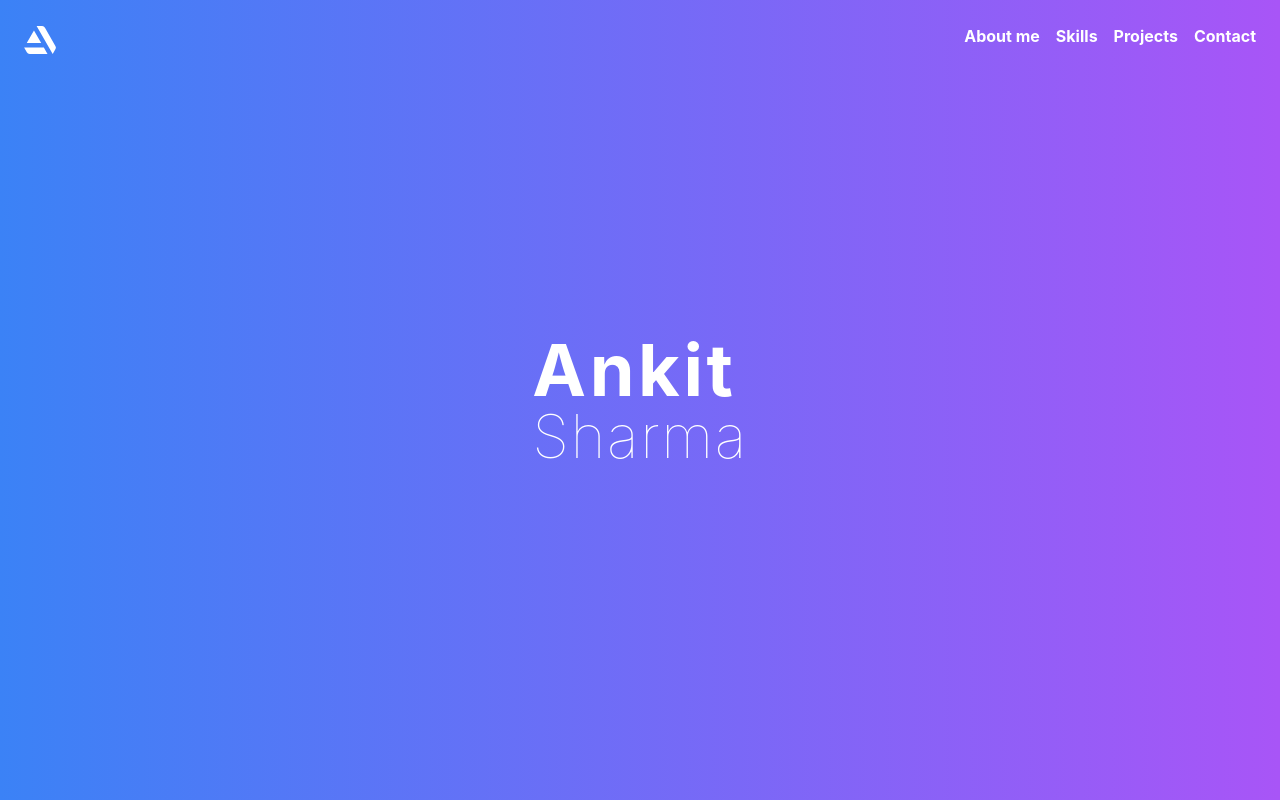
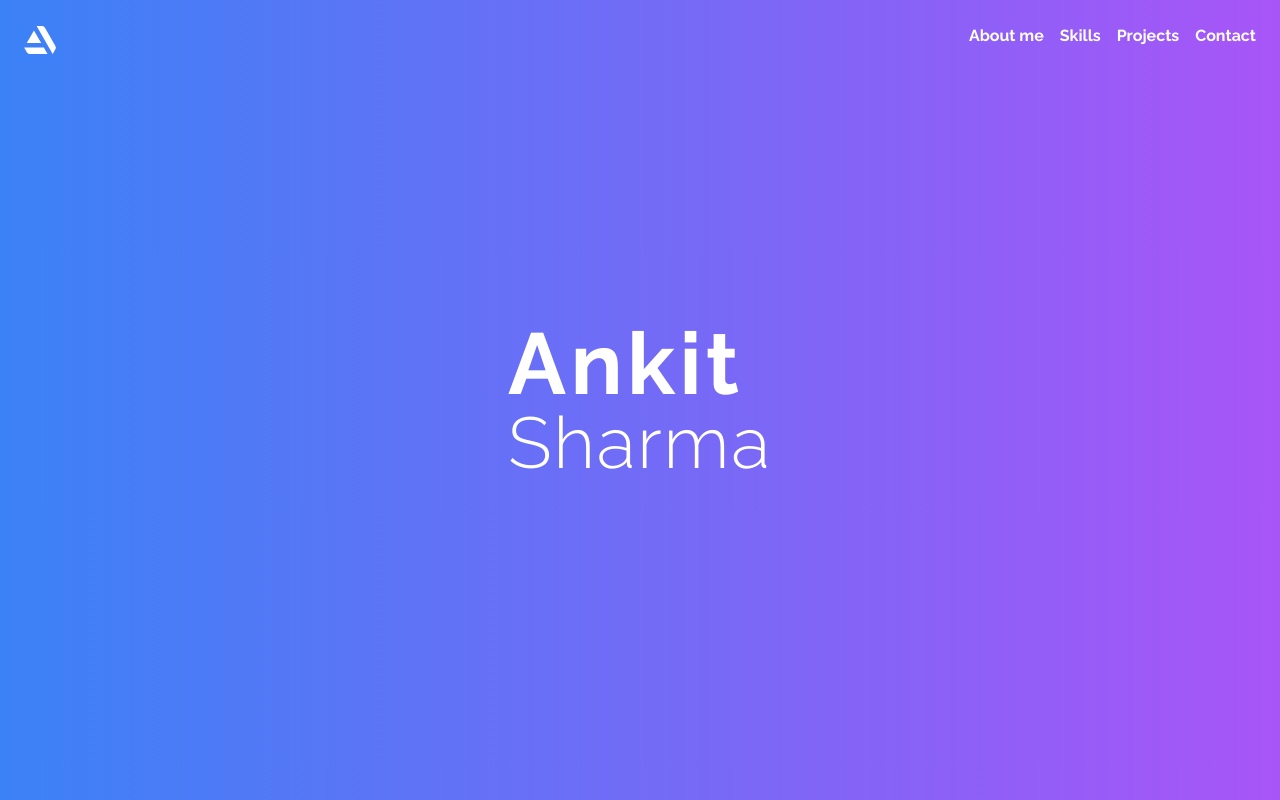
Before and after one commit to darkaster72/darkaster72.github.io, a React (Create React App) app: page / in a window 1280 px wide. Built offline with nearby package versions, Linux system fonts and the light colour scheme.

Commit message:
setup font

```diff
--- a/public/index.html
+++ b/public/index.html
@@ -11,6 +11,17 @@
       user's mobile device or desktop. See https://developers.google.com/web/fundamentals/web-app-manifest/
     -->
     <link rel="manifest" href="%PUBLIC_URL%/manifest.json" />
+    <link rel="preconnect" href="https://fonts.googleapis.com" />
+    <link rel="preconnect" href="https://fonts.gstatic.com" crossorigin />
+    <link
+      href="https://fonts.googleapis.com/css2?family=Playfair+Display:wght@400;500;700&family=Raleway:wght@300;400;500;600;700&display=swap"
+      rel="stylesheet"
+    />
+    <link
+      href="https://fonts.googleapis.com/css2?family=Raleway:wght@300;400;500;600;700&display=swap"
+      rel="stylesheet"
+    />
+
     <!--
       Notice the use of %PUBLIC_URL% in the tags above.
       It will be replaced with the URL of the `public` folder during the build.
--- a/src/index.css
+++ b/src/index.css
@@ -4,15 +4,14 @@
 
 body {
   margin: 0;
-  font-family: -apple-system, BlinkMacSystemFont, 'Segoe UI', 'Roboto', 'Oxygen',
-    'Ubuntu', 'Cantarell', 'Fira Sans', 'Droid Sans', 'Helvetica Neue',
-    sans-serif;
+  font-family: "Playfair Display", serif;
+  font-family: "Raleway", sans-serif;
   -webkit-font-smoothing: antialiased;
   -moz-osx-font-smoothing: grayscale;
 }
 
 code {
-  font-family: source-code-pro, Menlo, Monaco, Consolas, 'Courier New',
+  font-family: source-code-pro, Menlo, Monaco, Consolas, "Courier New",
     monospace;
 }
 
--- a/src/pages/home.component.jsx
+++ b/src/pages/home.component.jsx
@@ -1,10 +1,21 @@
 import "./home.styles.css";
+import { motion } from "framer-motion";
 
 const HomePage = () => (
   <div className="h-screen flex justify-center items-center  bg-gradient-to-r from-blue-500 to bg-purple-500">
     <div className="text-white">
-      <p className="text-7xl font-bold tracking-wider">Ankit</p>
-      <p className="text-6xl font-thin tracking-wide">Sharma</p>
+      <motion.div
+        initial="hidden"
+        animate="visible"
+        transition={{ ease: "easeInOut", duration: 1.2 }}
+        variants={{
+          hidden: { opacity: 0, scale: 0.3 },
+          visible: { opacity: 1, scale: 1.2 },
+        }}
+      >
+        <p className="text-7xl font-bold tracking-wider">Ankit</p>
+        <p className="text-6xl font-thin tracking-wide">Sharma</p>
+      </motion.div>
     </div>
   </div>
 );
--- a/tailwind.config.js
+++ b/tailwind.config.js
@@ -2,6 +2,10 @@ module.exports = {
   content: ["./src/**/*.{js,jsx,ts,tsx}"],
   theme: {
     extend: {},
+    fontFamily: {
+      sans: ["Raleway", "sans-serif"],
+      serif: ["Playfair Display", "serif"],
+    },
   },
   plugins: [],
 };
```
